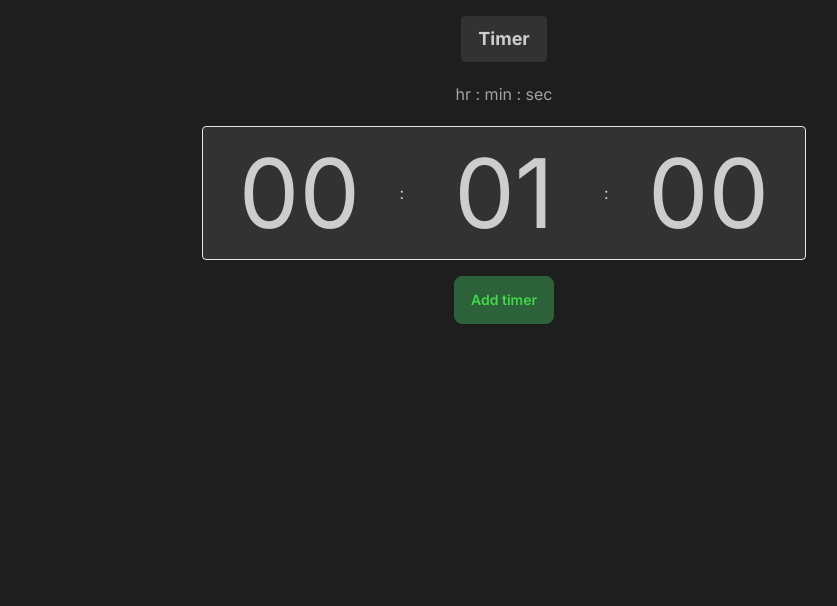
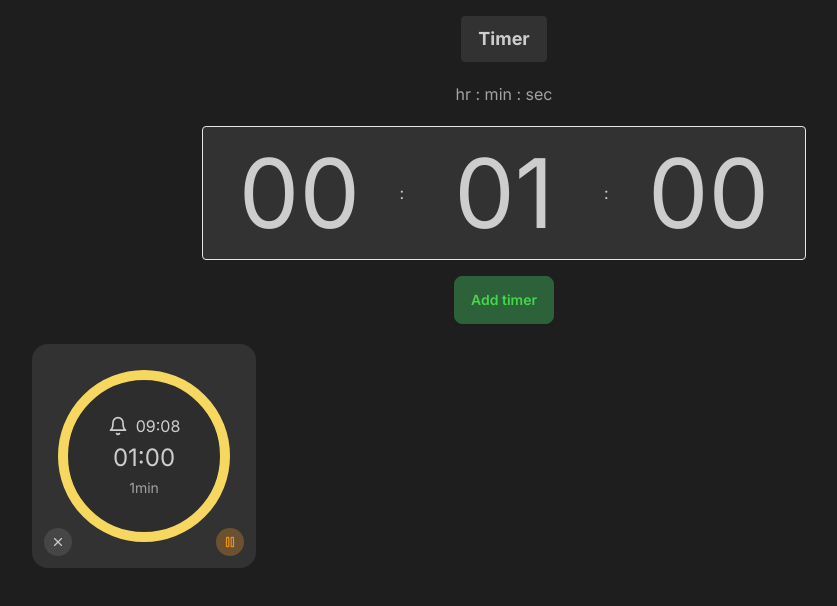
Before and after one commit to RemiLisciandra/apple-timer, a Next.js app: page / in a window 1280 px wide. Both pictures are taken after a click on the button "Add timer". Shown: the top 606 px of the page, without its empty margins (136-973 px from the left). Built offline with nearby package versions, Linux system fonts and the light colour scheme.

Commit message:
Partie 2 terminée

```diff
--- a/app/components/timer/CircularProgress.jsx
+++ b/app/components/timer/CircularProgress.jsx
@@ -36,7 +36,12 @@ export const CircularProgress = ({
 
   return (
     <div className={className}>
-      <canvas ref={canvasRef} width={width} height={width}></canvas>
+      <canvas
+        className="z-0"
+        ref={canvasRef}
+        width={width}
+        height={width}
+      ></canvas>
     </div>
   );
 };
--- a/app/components/timer/DurationDisplay.jsx
+++ b/app/components/timer/DurationDisplay.jsx
@@ -1,7 +1,7 @@
 "use client";
 
 export const DurationDisplay = ({ durationText }) => {
-  return <p className="text-sm text-neutral-content">{durationText}</p>;
+  return <p className="text-sm text-neutral-content z-10">{durationText}</p>;
 };
 
 export default DurationDisplay;
--- a/app/components/timer/Timer.jsx
+++ b/app/components/timer/Timer.jsx
@@ -6,13 +6,13 @@ import {
   getTimeText,
   getDurationText,
   millisecondsToHMS,
-} from "./app/utils/timeUtils";
+} from "./../../utils/timeUtils";
 import CircularProgress from "./CircularProgress";
 import TimerHeader from "./TimerHeader";
 import TimerDisplay from "./TimerDisplay";
 import DurationDisplay from "./DurationDisplay";
 import TimerControls from "./TimerControls";
-import useTimerStore from "./app/hooks/useTimerStore";
+import useTimerStore from "../../hooks/useTimerStore";
 
 export const Timer = ({ propsId }) => {
   const timer = useTimerStore((s) => s.timers.find((t) => t?.id === propsId));
@@ -46,13 +46,12 @@ export const Timer = ({ propsId }) => {
           radiusRatio={0.9}
         />
         <TimerHeader finishDate={new Date(endAt)} />
-        <TimerDisplay
-          timeText={timeText}
-          timeLeftFormatted={millisecondsToHMS(timeLeft)}
-        />
+        <TimerDisplay timeText={timeText} />
         <DurationDisplay durationText={durationText} />
       </div>
       <TimerControls id={id} isRunning={isRunning} timeLeft={timeLeft} />
     </motion.div>
   );
 };
+
+export default Timer;
--- a/app/components/timer/TimerControls.jsx
+++ b/app/components/timer/TimerControls.jsx
@@ -2,37 +2,31 @@
 
 import { cva } from "class-variance-authority";
 import { useTimerStore } from "@/app/hooks/useTimerStore";
+import { X, Play, Pause, RotateCcw } from "lucide-react";
 
 const buttonVariants = cva(
   "absolute bottom-3 flex size-7 items-center justify-center rounded-full p-0",
   {
     variants: {
       type: {
+        control: "right-3",
         remove: "left-3 bg-base-300 text-base-content",
-        control: "right-3",
+        reset: "right-3 bg-success text-success-content",
       },
       isRunning: {
         true: "bg-warning text-warning-content",
         false: "bg-success text-success-content",
       },
-      disabled: {
-        true: "opacity-50 cursor-not-allowed",
-        false: "",
-      },
     },
     defaultVariants: {
       type: "control",
-      isRunning: false,
-      disabled: false,
+      isRunning: null,
     },
   }
 );
 
 export const TimerControls = ({ id, isRunning, timeLeft }) => {
-  const toggleRunning = useTimerStore((s) => s.toggleRunning);
-  const removeTimer = useTimerStore((s) => s.removeTimer);
-
-  const isDisabled = timeLeft === 0;
+  const { toggleRunning, removeTimer } = useTimerStore();
 
   return (
     <>
@@ -40,51 +34,27 @@ export const TimerControls = ({ id, isRunning, timeLeft }) => {
         className={buttonVariants({ type: "remove" })}
         onClick={() => removeTimer(id)}
       >
-        <svg
-          xmlns="http://www.w3.org/2000/svg"
-          width="14"
-          height="14"
-          viewBox="0 0 24 24"
-          fill="none"
-          stroke="currentColor"
-          strokeWidth="2"
-          strokeLinecap="round"
-          strokeLinejoin="round"
-          className="lucide lucide-x"
+        <X size={14} strokeWidth={2} />
+      </button>
+      {timeLeft === 0 ? (
+        <button
+          className={buttonVariants({ type: "reset" })}
+          onClick={() => toggleRunning(id)}
         >
-          <path d="M18 6 6 18"></path>
-          <path d="m6 6 12 12"></path>
-        </svg>
-      </button>
-
-      <button
-        className={buttonVariants({
-          type: "control",
-          isRunning,
-          disabled: isDisabled,
-        })}
-        onClick={() => !isDisabled && toggleRunning(id)}
-        disabled={isDisabled}
-      >
-        <svg
-          xmlns="http://www.w3.org/2000/svg"
-          width="14"
-          height="14"
-          viewBox="0 0 24 24"
-          fill="currentColor"
-          stroke="currentColor"
-          strokeWidth="2"
-          strokeLinecap="round"
-          strokeLinejoin="round"
-          className="lucide lucide-play"
+          <RotateCcw size={14} strokeWidth={2} />
+        </button>
+      ) : (
+        <button
+          className={buttonVariants({ type: "control", isRunning })}
+          onClick={() => toggleRunning(id)}
         >
           {isRunning ? (
-            <rect x="6" y="4" width="4" height="16"></rect>
+            <Pause size={14} strokeWidth={2} />
           ) : (
-            <polygon points="6 3 20 12 6 21 6 3"></polygon>
+            <Play size={14} strokeWidth={2} />
           )}
-        </svg>
-      </button>
+        </button>
+      )}
     </>
   );
 };
--- a/app/components/timer/TimerDisplay.jsx
+++ b/app/components/timer/TimerDisplay.jsx
@@ -1,10 +1,9 @@
 "use client";
 
-export const TimerDisplay = ({ timeText, timeLeftFormatted }) => {
+export const TimerDisplay = ({ timeText }) => {
   return (
-    <div className="flex flex-col items-center justify-center">
-      <p className="text-4xl font-bold text-primary-content">{timeText}</p>
-      <p className="text-sm text-neutral-content">{`${timeLeftFormatted.hrs}h ${timeLeftFormatted.mins}min ${timeLeftFormatted.secs}s`}</p>
+    <div className="flex flex-col items-center justify-center z-10">
+      <p className="text-base-content text-2xl">{timeText}</p>
     </div>
   );
 };
--- a/app/components/timer/TimerHeader.jsx
+++ b/app/components/timer/TimerHeader.jsx
@@ -1,24 +1,28 @@
 "use client";
 
 export const TimerHeader = ({ finishDate }) => {
+  const formattedTime = finishDate.toLocaleTimeString("fr-FR", {
+    hour: "2-digit",
+    minute: "2-digit",
+  });
   return (
-    <div class="flex items-center justify-between gap-2">
+    <div className="flex items-center justify-between gap-2 z-10">
       <svg
         xmlns="http://www.w3.org/2000/svg"
-        width="16"
-        height="16"
+        width="20"
+        height="20"
         viewBox="0 0 24 24"
         fill="none"
         stroke="currentColor"
-        stroke-width="2"
-        stroke-linecap="round"
-        stroke-linejoin="round"
-        class="lucide lucide-bell text-neutral-content"
+        strokeWidth="2"
+        strokeLinecap="round"
+        strokeLinejoin="round"
+        className="lucide lucide-bell"
       >
         <path d="M6 8a6 6 0 0 1 12 0c0 7 3 9 3 9H3s3-2 3-9"></path>
         <path d="M10.3 21a1.94 1.94 0 0 0 3.4 0"></path>
       </svg>
-      <p>{finishDate}</p>
+      <p>{formattedTime}</p>
     </div>
   );
 };
--- a/app/hooks/useTimerStore.jsx
+++ b/app/hooks/useTimerStore.jsx
@@ -1,31 +1,31 @@
-import { useState } from "react";
+import create from "zustand";
 import { v4 as uuidv4 } from "uuid";
 
-const useTimerStore = () => {
-  const [timers, setTimers] = useState([]);
-
-  const addTimer = (duration) => {
+export const useTimerStore = create((set) => ({
+  timers: [],
+  addTimer: (duration) => {
     const newTimer = {
       id: uuidv4(),
       duration,
       timeLeft: duration,
       endAt: Date.now() + duration,
-      isRunning: false,
+      isRunning: true,
     };
-    setTimers((prevTimers) => [...prevTimers, newTimer]);
-  };
+    set((state) => ({
+      timers: [...state.timers, newTimer],
+    }));
+  },
+  removeTimer: (id) =>
+    set((state) => ({
+      timers: state.timers.filter((timer) => timer.id !== id),
+    })),
+  toggleRunning: (id) =>
+    set((state) => {
+      const timerIndex = state.timers.findIndex((timer) => timer.id === id);
 
-  const removeTimer = (id) => {
-    setTimers((prevTimers) => prevTimers.filter((pt) => pt.id !== id));
-  };
+      if (timerIndex === -1) return state;
 
-  const toggleRunning = (id) => {
-    setTimers((prevTimers) => {
-      const timerIndex = prevTimers.findIndex((timer) => timer.id === id);
-
-      if (timerIndex === -1) return prevTimers;
-
-      const timerToUpdate = prevTimers[timerIndex];
+      const timerToUpdate = state.timers[timerIndex];
 
       if (timerToUpdate.timeLeft === 0) {
         const updatedTimer = {
@@ -33,12 +33,13 @@ const useTimerStore = () => {
           timeLeft: timerToUpdate.duration,
           isRunning: false,
         };
-
-        return [
-          ...prevTimers.slice(0, timerIndex),
-          updatedTimer,
-          ...prevTimers.slice(timerIndex + 1),
-        ];
+        return {
+          timers: [
+            ...state.timers.slice(0, timerIndex),
+            updatedTimer,
+            ...state.timers.slice(timerIndex + 1),
+          ],
+        };
       }
 
       if (!timerToUpdate.isRunning) {
@@ -47,34 +48,30 @@ const useTimerStore = () => {
           isRunning: true,
           endAt: Date.now() + timerToUpdate.timeLeft,
         };
-        return [
-          ...prevTimers.slice(0, timerIndex),
-          updatedTimer,
-          ...prevTimers.slice(timerIndex + 1),
-        ];
+        return {
+          timers: [
+            ...state.timers.slice(0, timerIndex),
+            updatedTimer,
+            ...state.timers.slice(timerIndex + 1),
+          ],
+        };
       }
 
       if (timerToUpdate.isRunning) {
         const updatedTimer = {
           ...timerToUpdate,
           isRunning: false,
-          endAt: timerToUpdate.timeLeft - Date.now(),
+          timeLeft: timerToUpdate.endAt - Date.now(),
         };
-        return [
-          ...prevTimers.slice(0, timerIndex),
-          updatedTimer,
-          ...prevTimers.slice(timerIndex + 1),
-        ];
+        return {
+          timers: [
+            ...state.timers.slice(0, timerIndex),
+            updatedTimer,
+            ...state.timers.slice(timerIndex + 1),
+          ],
+        };
       }
-    });
-  };
-
-  return {
-    timers,
-    addTimer,
-    removeTimer,
-    toggleRunning,
-  };
-};
+    }),
+}));
 
 export default useTimerStore;
--- a/app/page.js
+++ b/app/page.js
@@ -8,6 +8,7 @@ import Main from "./layouts/Main";
 import Title from "./components/Title";
 import Legend from "./components/Legend";
 import useTimerStore from "./hooks/useTimerStore";
+import Timer from "./components/timer/Timer";
 
 export default function Home() {
   const [time, setTime] = useState({
@@ -53,7 +54,7 @@ export default function Home() {
     }
   };
 
-  const { addTimer } = useTimerStore();
+  const { addTimer, timers } = useTimerStore();
 
   const handleAddTimer = () => {
     const ms =
@@ -103,6 +104,11 @@ export default function Home() {
           Add timer
         </Button>
       </div>
+      <div className="mt-5 grid grid-cols-4 gap-4">
+        {timers.map((timer) => (
+          <Timer key={timer.id} propsId={timer.id} />
+        ))}
+      </div>
     </Main>
   );
 }
--- a/app/utils/timeUtils.js
+++ b/app/utils/timeUtils.js
@@ -12,11 +12,11 @@ export const getDurationText = (ms) => {
   const { hrs, mins, secs } = millisecondsToHMS(ms);
 
   if (hrs > 0) {
-    return `${hrs}h`;
+    return `${hrs}hr`;
   } else if (mins > 0) {
     return `${mins}min`;
   } else {
-    return `${secs}s`;
+    return `${secs}sec`;
   }
 };
 
--- a/package.json
+++ b/package.json
@@ -10,10 +10,13 @@
   },
   "dependencies": {
     "class-variance-authority": "^0.7.0",
+    "framer-motion": "^11.3.28",
+    "lucide-react": "^0.428.0",
     "next": "14.2.5",
     "react": "^18",
     "react-dom": "^18",
-    "uuid": "^10.0.0"
+    "uuid": "^10.0.0",
+    "zustand": "^4.5.5"
   },
   "devDependencies": {
     "@types/node": "22.3.0",
```
Also changed, not shown: 1 other file (tests, documents, lock files or other folders).
